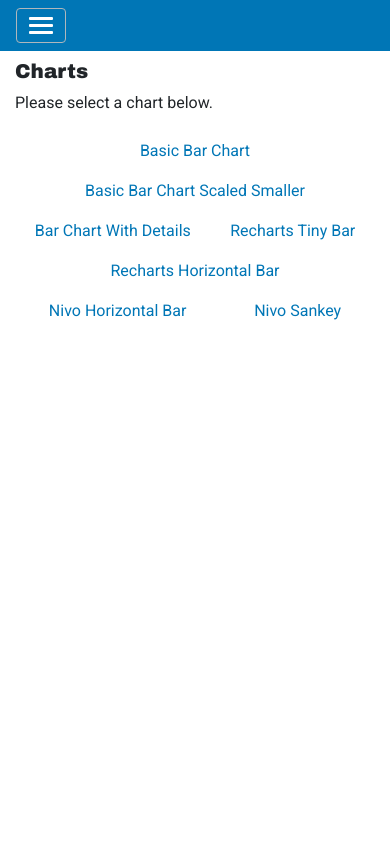
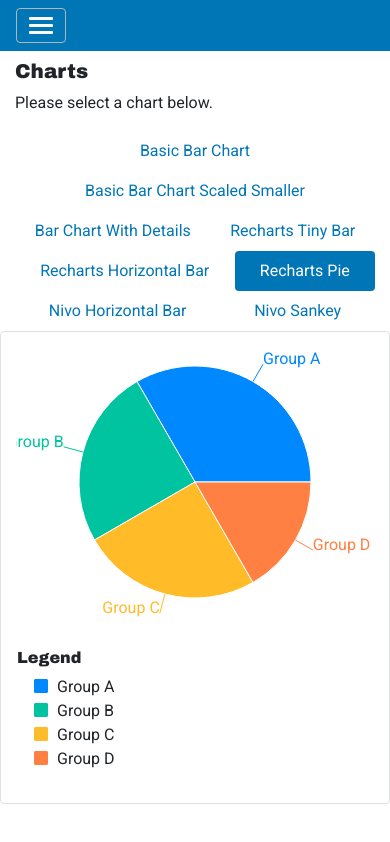
Before and after one commit to bradf83/react-pattern, a React (Create React App) app: page /charts/rechartsPie in a window 390 px wide. Built offline with nearby package versions, Linux system fonts and the light colour scheme.

Commit message:
Created a responsive Pie Chart with ReCharts.

```diff
--- a/src/components/Charts.js
+++ b/src/components/Charts.js
@@ -7,6 +7,7 @@
 import HorizontalBar from "./rechart/HorizontalBar";
 import HorizontalBarChart from "./nivo/HorizontalBarChart";
 import Sankey from "./nivo/Sankey";
+import PieChart from "./rechart/PieChart";
 
 
 const Charts = () => {
@@ -31,6 +32,9 @@
                     <NavLink className="nav-link" to="/charts/rechartsHorizontalBar">Recharts Horizontal Bar</NavLink>
                 </li>
                 <li className="nav-item">
+                    <NavLink className="nav-link" to="/charts/rechartsPie">Recharts Pie</NavLink>
+                </li>
+                <li className="nav-item">
                     <NavLink className="nav-link" to="/charts/nivoHorizontalBar">Nivo Horizontal Bar</NavLink>
                 </li>
                 <li className="nav-item">
@@ -46,6 +50,9 @@
                 }/>
                 <Route path="/charts/rechartsTinyBar" component={TinyBar}/>
                 <Route path="/charts/rechartsHorizontalBar" component={HorizontalBar}/>
+                <Route path="/charts/rechartsPie">
+                    <PieChart />
+                </Route>
                 <Route path="/charts/nivoHorizontalBar" component={HorizontalBarChart}/>
                 <Route path="/charts/nivoSankey" component={Sankey}/>
             </Switch>
--- /dev/null
+++ b/src/components/rechart/PieChart.js
@@ -0,0 +1,36 @@
+import React from 'react';
+import {Pie, ResponsiveContainer, PieChart as RePie, Tooltip, Cell} from "recharts";
+import {FontAwesomeIcon} from "@fortawesome/react-fontawesome";
+import {faSquare} from "@fortawesome/free-solid-svg-icons";
+
+const data = [{name: 'Group A', value: 400}, {name: 'Group B', value: 300},
+    {name: 'Group C', value: 300}, {name: 'Group D', value: 200}];
+
+const COLORS = ['#0088FE', '#00C49F', '#FFBB28', '#FF8042'];
+
+const PieChart = () => {
+    return (
+        <div className="row border rounded">
+            <div className="col-12 col-md-6"  style={{height:300}}>
+                <ResponsiveContainer>
+                    <RePie>
+                        <Pie data={data} fill="#8884d8" nameKey="name" dataKey="value" label={(prop) => prop.name}>
+                            {data.map((entry, index) => <Cell key={`cell-${index}`} fill={COLORS[index % COLORS.length]} />)}
+                        </Pie>
+                        <Tooltip/>
+                    </RePie>
+                </ResponsiveContainer>
+            </div>
+            <div className="col-12 col-md-6 p-3">
+                <h6>Legend</h6>
+                <ul className="fa-ul">
+                    {data.map((item, index) =>
+                        <li><span className="fa-li"><FontAwesomeIcon icon={faSquare} style={{color: COLORS[index]}}/></span>{item.name}</li>
+                    )}
+                </ul>
+            </div>
+        </div>
+    )
+};
+
+export default PieChart;
```
